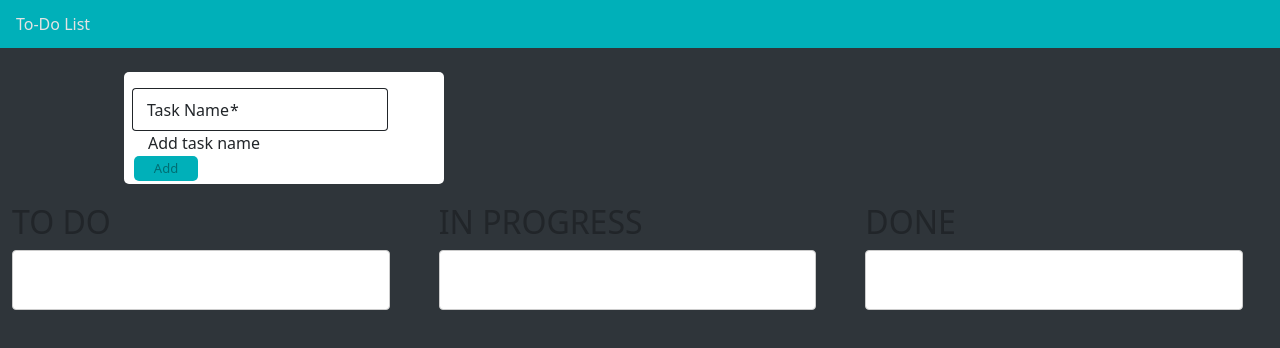
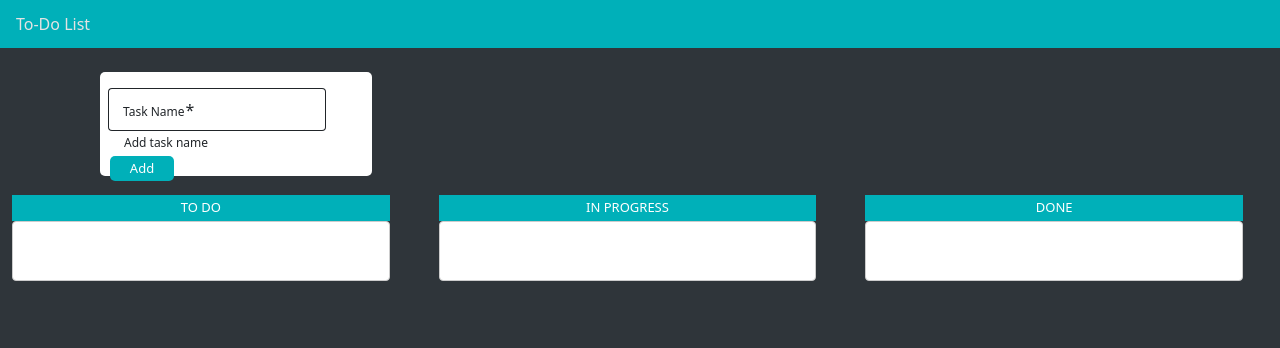
Before and after one commit to bogdana03/AngularToDo, an Angular app: page / in a window 1280 px wide. Shown: the top 348 px of the page. Built offline with nearby package versions, Linux system fonts and the light colour scheme.

Commit message:
Add function to save and delete items locally in browser

```diff
--- a/src/app/todo/todo.component.css
+++ b/src/app/todo/todo.component.css
@@ -1,10 +1,10 @@
 
 .addcard {
     background-color:white;
-    width:20em;
-    height: 14vh;
+    width:17em;
+    height: 13vh;
     margin-bottom: 1.2em;
-    margin-left: 7em;
+    margin-left: 5.5em;
     border-radius: 5px;
 }
 
@@ -52,10 +52,25 @@
   background-color: white;
 }
 
-.box{
+.box {
   display: grid;
   grid-auto-flow: column;
   grid-column-gap: 10px;
+}
+
+.check-button {
+    color: #4dbd74;
+    border: none;
+    background-color: white;
+}
+
+.box-header {
+  font-size: 13px;
+  color: white;
+  background-color:#00b0b9;
+  text-align: center;
+  margin-bottom: 0;
+  padding: 5px;
 }
 
 .example-container {
--- a/src/app/todo/todo.component.html
+++ b/src/app/todo/todo.component.html
@@ -1,19 +1,19 @@
 <div class="container-fluid">
   <!--Created container first row for add item-->
-  <div class="row addcart-container align-items-center">
-    <div class="col-sm-4">
+  <div class="row addcart-container ">
+    <div class="col-md-12">
       <!--Created Card for adding item-->
 
       <div class="addcard">
         <mat-card class="mt-4">
           <form [formGroup]="todoForm">
             <mat-form-field class="my-mat-form-field" appearance="outline">
-              <mat-label>Task Name</mat-label>
+              <mat-label style="font-size: 12px; font-weight: lighter;">Task Name</mat-label>
               <input formControlName="item" class="input-holder" matInput placeholder="Placeholder" />
-              <mat-hint>Add task name</mat-hint>
+              <mat-hint style="font-size: 12px; font-weight:200;">Add task name</mat-hint>
             </mat-form-field>
-            <button mat-button *ngIf="!isEditEnabled"(click)="addTask()" class="mat-raised-button" [disabled]="todoForm.invalid">Add</button>
-            <button mat-button *ngIf="isEditEnabled"(click)="updateTask()" class="mat-raised-button" [disabled]="todoForm.invalid">Update</button>
+            <button mat-button *ngIf="!isEditEnabled"(click)="addTask()" class="mat-raised-button" [disabled]="todoForm.invalid" style="color: white;">Add</button>
+            <button mat-button *ngIf="isEditEnabled"(click)="updateTask()" class="mat-raised-button" [disabled]="todoForm.invalid" style="color: white;">Update</button>
           </form>
 
         </mat-card>
@@ -27,13 +27,13 @@
         <div class="col-md-4 d-flex justify-content-center">
           <!--To do-->
           <div class="example-container">
-            <h2>TO DO <span *ngIf="tasks.length > 0" > - {{tasks.length}}</span></h2>
+            <h2 class="box-header">TO DO <span *ngIf="tasks.length > 0" > - {{tasks.length}}</span></h2>
             <div cdkDropList [cdkDropListData]="tasks" class="example-list" (cdkDropListDropped)="drop($event)">
-              <div class="example-box" *ngFor="let item of tasks let i = index" cdkDrag>
+              <div ondrop="saveSesionTasks()" class="example-box" *ngFor="let item of tasks let i = index" cdkDrag>
                 {{item.description}}
                 <div class="box">
                   <button class="delete-button" (click)="deleteTask(i)"><mat-icon>delete</mat-icon></button>
-                  <button class="edit-button" (click)="onEdit(item,i)" ><mat-icon>edit</mat-icon></button>
+                  <button class="edit-button" (click)="onEdit(item,i)"><mat-icon>edit</mat-icon></button>
                 </div>
               </div>
             </div>
@@ -42,7 +42,7 @@
         <div class="col-md-4 d-flex justify-content-center">
           <!--in progres-->
           <div class="example-container">
-            <h2>IN PROGRESS <span *ngIf="inprogress.length > 0" > - {{inprogress.length}}</span></h2>
+            <h2 class="box-header">IN PROGRESS <span *ngIf="inprogress.length > 0" > - {{inprogress.length}}</span></h2>
             <div cdkDropList [cdkDropListData]="inprogress" class="example-list" (cdkDropListDropped)="drop($event)">
               <div class="example-box" *ngFor="let item of inprogress; let i = index" cdkDrag>
                 {{item.description}}
@@ -54,12 +54,12 @@
         <div class="col-md-4 d-flex justify-content-center">
           <!-- done -->
           <div class="example-container">
-            <h2>DONE <span *ngIf="done.length > 0" > - {{done.length}}</span></h2>
+            <h2 class="box-header">DONE <span *ngIf="done.length > 0" > - {{done.length}}</span></h2>
             <div cdkDropList [cdkDropListData]="done" class="example-list" (cdkDropListDropped)="drop($event)">
               <div class="example-box" *ngFor="let item of done; let i = index" cdkDrag>{{item.description}}
                 <div class="box">
                   <button class="delete-button" (click)="deleteTask(i)"><mat-icon>delete</mat-icon></button>
-                  <button class="edit-button"><mat-icon>check_circle</mat-icon></button>
+                  <button class="check-button"><mat-icon>check_circle</mat-icon></button>
                 </div>
               </div>
             </div>
--- a/src/app/todo/todo.component.ts
+++ b/src/app/todo/todo.component.ts
@@ -17,13 +17,14 @@ export class TodoComponent implements OnInit {
   updateIndex!:any;
   isEditEnabled :boolean = false;
   constructor(private fb : FormBuilder) {}
-
+   session: any;
   //form to create to do items
   ngOnInit(): void {
     this.todoForm = this.fb.group({
       item : ['', Validators.required]
 
     })
+
   }
 
   // method to add new task from the form to the lists
@@ -31,25 +32,33 @@ export class TodoComponent implements OnInit {
     this.tasks.push({
       description:this.todoForm.value.item,
       done:false
+
     })
+
+    localStorage.setItem("item", JSON.stringify(this.tasks));
     this.todoForm.reset();
   }
 
+  saveSesionTasks(){
+    localStorage.setItem("tasks", JSON.stringify(this.tasks));
+  }
+
   deleteTask(i: number){
-    this.tasks.splice(i,1)
-
+    this.tasks.splice(i,1);
+    localStorage.removeItem("item");
+    this.todoForm.reset();
   }
 
   //method for delete items from inprogress
   deleteInProgressTask(i: number){
-    this.inprogress.splice(i,1)
-
+    this.inprogress.splice(i,1);
+    localStorage.removeItem("item");
   }
 
-  //method for delete items fron done
+  //method for delete items from done
    deleteCopyTask(i: number){
     this.done.splice(i,1)
-
+    localStorage.removeItem("item");
   }
 
   onEdit(item:ITask, i : number){
```
